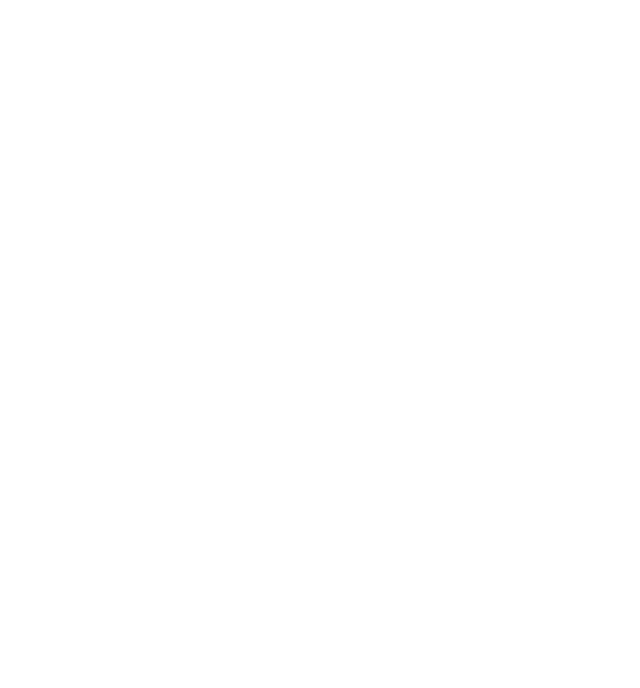
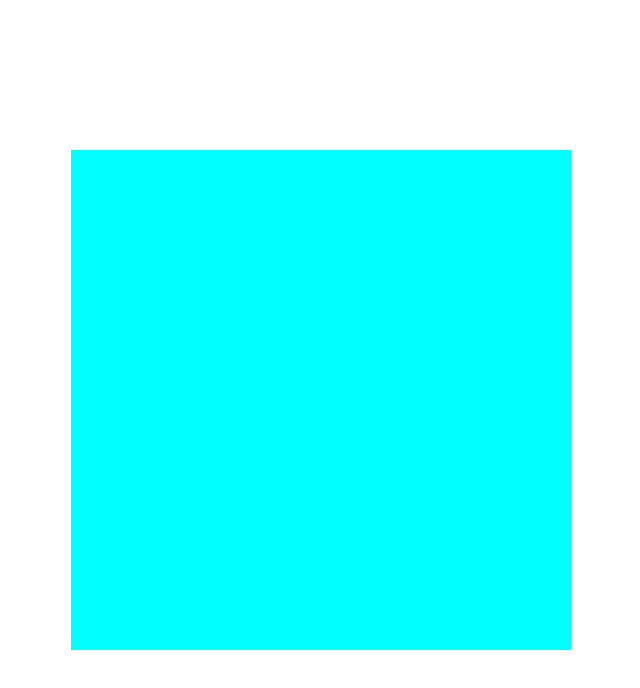
Before and after one commit to mauiman77/tic-tac-toe, a plain HTML site: page index.html in a window 1280 px wide. Shown: the whole page, without its empty margins (319-959 px from the left). Drawn offline with Linux system fonts and the light colour scheme.

Commit message:
Create skeleton module, factory

```diff
--- a/index.html
+++ b/index.html
@@ -9,6 +9,7 @@
     <script src="tictactoe.js" defer></script>
 </head>
 <body>
-
+    <div class="main">
+    </div>
 </body>
 </html>
--- a/style.css
+++ b/style.css
@@ -0,0 +1,24 @@
+html, body {
+    margin: 0;
+    height: 100%;
+}
+
+body {
+    display: flex;
+    justify-content: center;
+    align-items: center;
+}
+
+.main {
+    display: grid;
+    grid-template-columns: repeat(3, 1fr);
+    grid-template-rows: repeat(3, 1fr);
+    background-color: aqua;
+    height: 500px;
+    width: 500px;
+}
+
+.cell {
+    background-color: brown;
+    border: 1px solid black;
+}
--- a/tictactoe.js
+++ b/tictactoe.js
@@ -0,0 +1,7 @@
+const Board = () => {
+  const layout = new Array(9)
+}
+
+const Player = (playerName, playerMarker) => {
+  return { playerName, playerMarker }
+}
```
